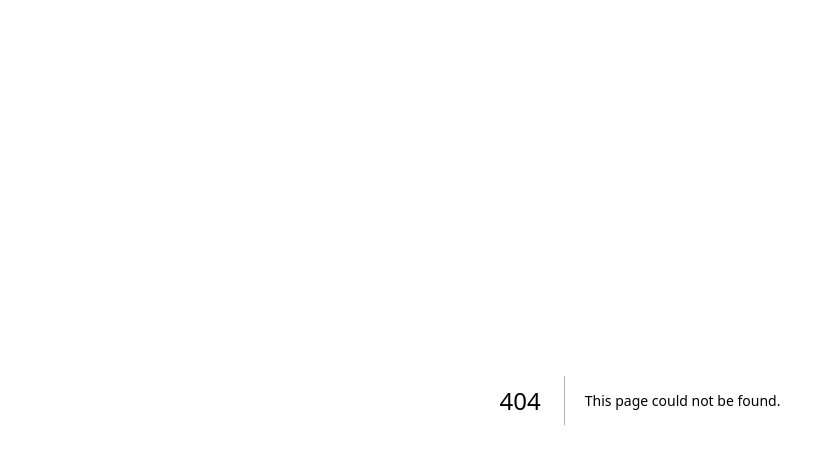
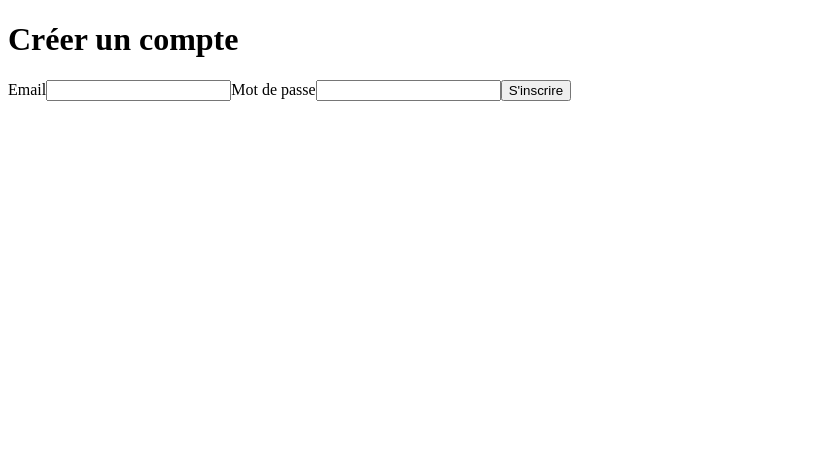
Before and after one commit to inesassia/love_site, a Next.js app: page /register in a window 1280 px wide. Before the commit this address had no page. Shown: the top 464 px of the page, without its empty margins (0-835 px from the left). Built offline with nearby package versions, Linux system fonts and the light colour scheme.

Commit message:
feat: add password hashing and user registration

```diff
--- /dev/null
+++ b/src/app/(auth)/register/page.tsx
@@ -0,0 +1,51 @@
+'use client'
+
+import { useState } from 'react'
+import { useRouter } from 'next/navigation'
+
+export default function RegisterPage() {
+  const router = useRouter()
+  const [email, setEmail] = useState('')
+  const [password, setPassword] = useState('')
+  const [error, setError] = useState<string | null>(null)
+
+  async function handleSubmit(event: React.FormEvent) {
+    event.preventDefault()
+    setError(null)
+
+    const response = await fetch('/api/register', {
+      method: 'POST',
+      headers: { 'Content-Type': 'application/json' },
+      body: JSON.stringify({ email, password }),
+    })
+
+    if (!response.ok) {
+      setError("Impossible de créer le compte. Vérifiez l'email et le mot de passe.")
+      return
+    }
+
+    router.push('/login')
+  }
+
+  return (
+    <form onSubmit={handleSubmit}>
+      <h1>Créer un compte</h1>
+      <label>
+        Email
+        <input type="email" value={email} onChange={(e) => setEmail(e.target.value)} required />
+      </label>
+      <label>
+        Mot de passe
+        <input
+          type="password"
+          value={password}
+          onChange={(e) => setPassword(e.target.value)}
+          minLength={8}
+          required
+        />
+      </label>
+      {error && <p role="alert">{error}</p>}
+      <button type="submit">S'inscrire</button>
+    </form>
+  )
+}
--- /dev/null
+++ b/src/app/api/register/route.ts
@@ -0,0 +1,30 @@
+import { NextRequest, NextResponse } from 'next/server'
+import { z } from 'zod'
+import { prisma } from '@/lib/db'
+import { hashPassword } from '@/lib/password'
+
+const registerSchema = z.object({
+  email: z.string().email(),
+  password: z.string().min(8),
+})
+
+export async function POST(request: NextRequest) {
+  const body = await request.json()
+  const parsed = registerSchema.safeParse(body)
+
+  if (!parsed.success) {
+    return NextResponse.json({ error: 'invalid_input' }, { status: 400 })
+  }
+
+  const { email, password } = parsed.data
+
+  const existing = await prisma.user.findUnique({ where: { email } })
+  if (existing) {
+    return NextResponse.json({ error: 'email_taken' }, { status: 409 })
+  }
+
+  const passwordHash = await hashPassword(password)
+  const user = await prisma.user.create({ data: { email, passwordHash } })
+
+  return NextResponse.json({ id: user.id, email: user.email }, { status: 201 })
+}
--- /dev/null
+++ b/src/lib/password.ts
@@ -0,0 +1,11 @@
+import bcrypt from 'bcryptjs'
+
+const SALT_ROUNDS = 10
+
+export async function hashPassword(password: string): Promise<string> {
+  return bcrypt.hash(password, SALT_ROUNDS)
+}
+
+export async function verifyPassword(password: string, hash: string): Promise<boolean> {
+  return bcrypt.compare(password, hash)
+}
```
Also changed, not shown: 2 other files (tests, documents, lock files or other folders).
